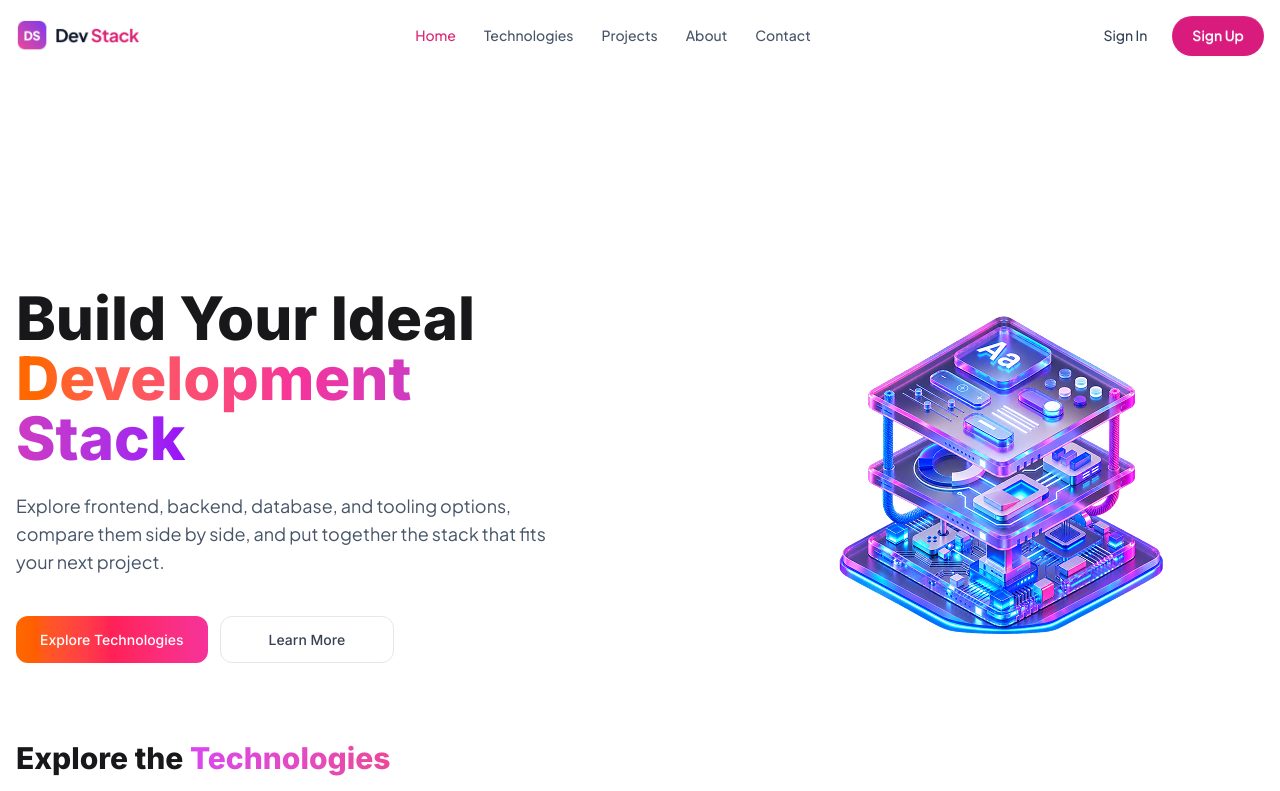
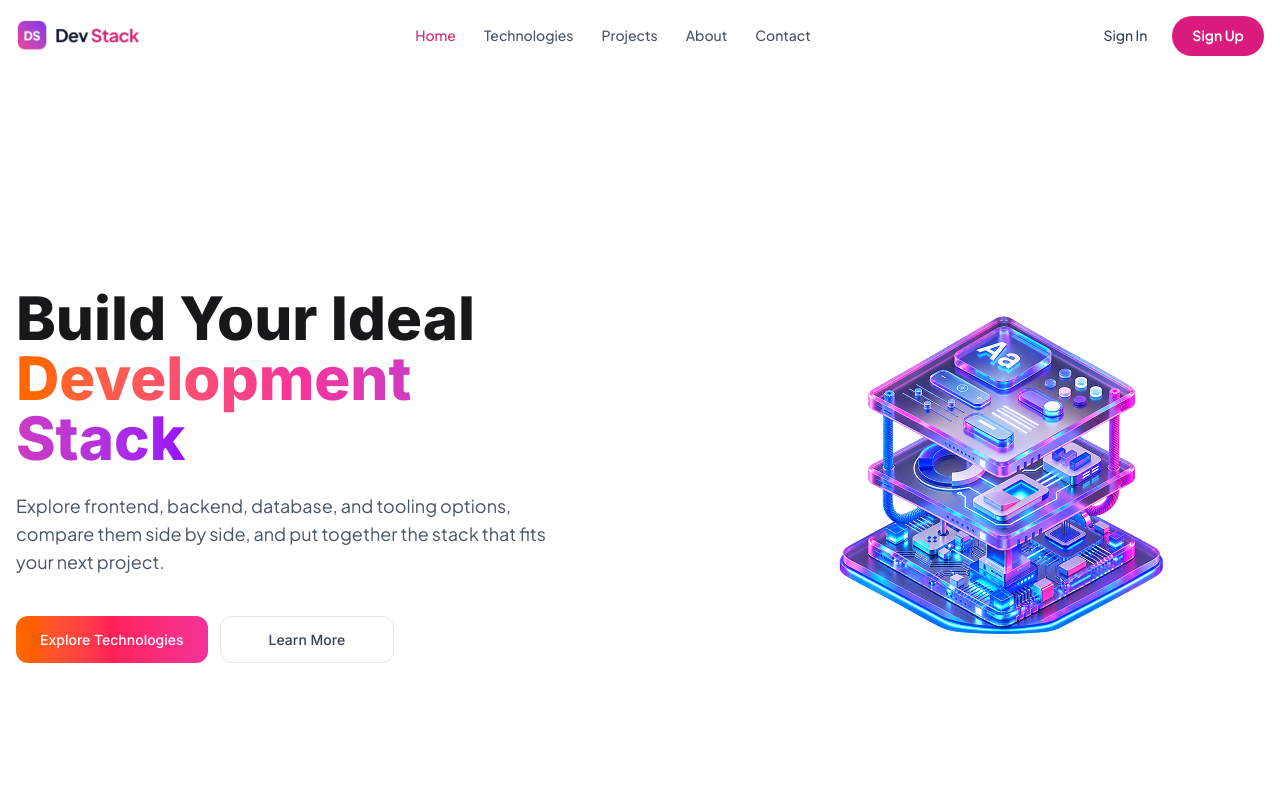
Before and after one commit to JobayerHN/A05-DevStack, a React (Vite) app: page / in a window 1280 px wide. Shown: the top 791 px of the page. Built offline with nearby package versions, Linux system fonts and the light colour scheme.

Commit message:
selected section corrected

```diff
--- a/src/components/Banner.tsx
+++ b/src/components/Banner.tsx
@@ -2,7 +2,7 @@ import bannerImg from "../assets/banner-stack.png";
 
 const Banner = () => {
 	return (
-		<div className="pt-8 lg:pt-35 px-4">
+		<div className="pt-8 md:pb-16 lg:pt-35 px-4">
 			<div className="container m-auto flex flex-col justify-center md:flex-row md:justify-between lg:flex-row lg:justify-between items-center">
 				<div className="text-center lg:text-left">
 					<h1 className="pb-3 md:pb-6 lg:pb-6 inter font-extrabold text-center md:text-left lg:text-left text-3xl md:text-6xl lg:text-6xl max-w-70 mx-auto md:mx-0 md:max-w-140	lg:max-w-140">
--- a/src/components/CardCollection.tsx
+++ b/src/components/CardCollection.tsx
@@ -47,7 +47,7 @@ const CardCollection = ({ technologyPromise }: ICardCollectionProps) => {
 						></AllTechs>
 					))}
 				</div>
-				<div className="w-full md:w-80 lg:w-150">
+				<div className="w-full lg:w-150">
 					<SelectedStack
 						selectedStack={selectedStack}
 						onRemoveFromStack={handleRemoveFromStack}
--- a/src/components/Explore.tsx
+++ b/src/components/Explore.tsx
@@ -3,7 +3,7 @@
 const Explore = () => {
 	return (
 		<div>
-			<div className="container m-auto pb-10 text-center lg:text-left px-4">
+			<div className="container m-auto pb-10 text-center md:text-left lg:text-left px-4">
 				<div>
 					<h2 className="inter font-extrabold leading-10 text-3xl pb-2">
 						Explore the{" "}
--- a/src/components/Footer.tsx
+++ b/src/components/Footer.tsx
@@ -3,7 +3,7 @@ import logoImg from "../assets/logo-text.png";
 const Footer = () => {
 	return (
 		<div className="w-full overflow-hidden">
-			<div className="container m-auto pt-8 md:pt-16 lg:pt-16 pb-8 md:pb-12 lg:pb-12">
+			<div className="container m-auto pt-8 md:pt-16 lg:pt-16 pb-8 md:pb-12">
 				<div className="flex flex-col lg:flex-row justify-between items-center lg:items-start gap-10 pb-16 text-center lg:text-left">
 					<div className="flex flex-col items-center lg:items-start gap-4 max-w-xs">
 						<div>
```
